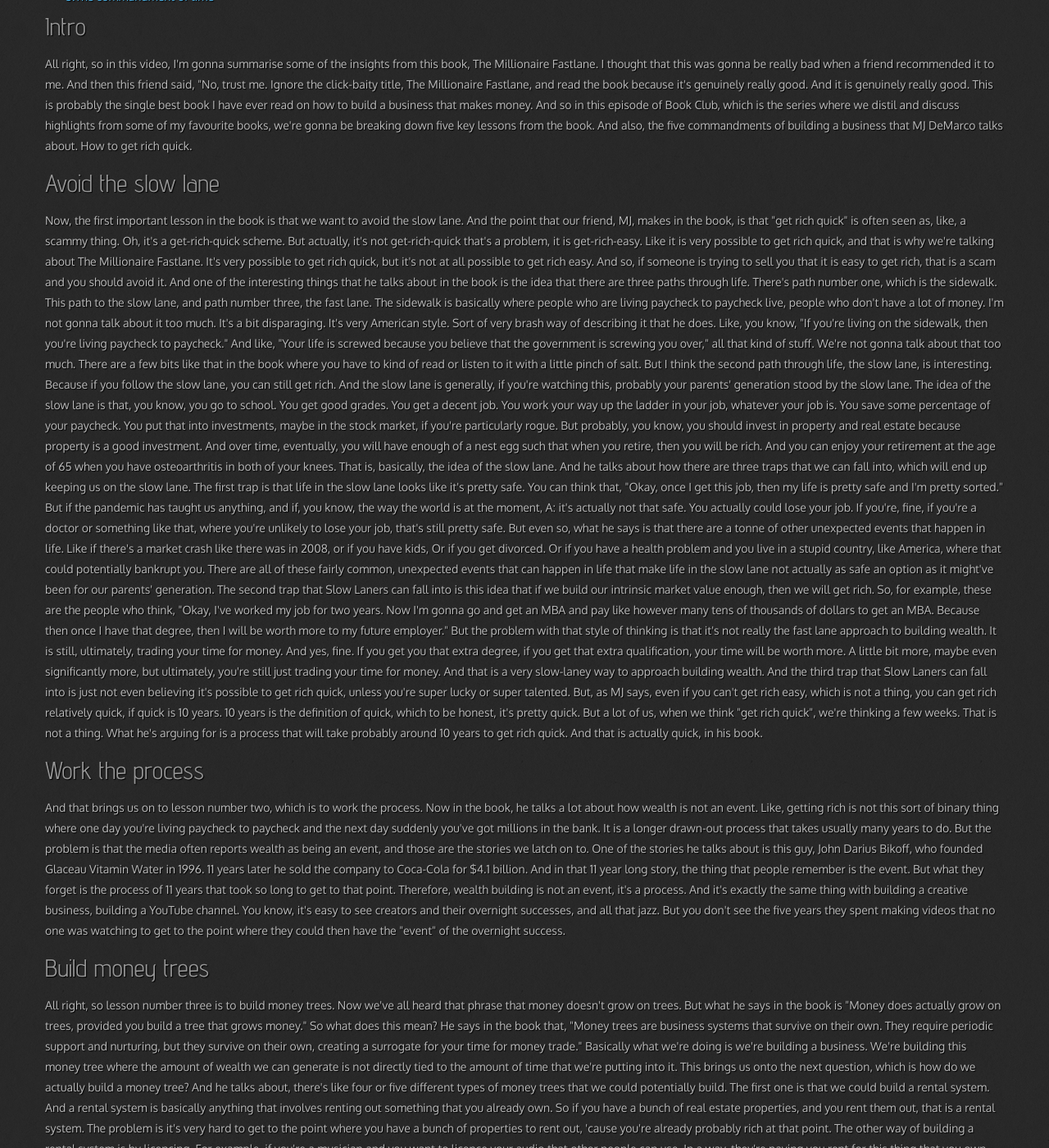
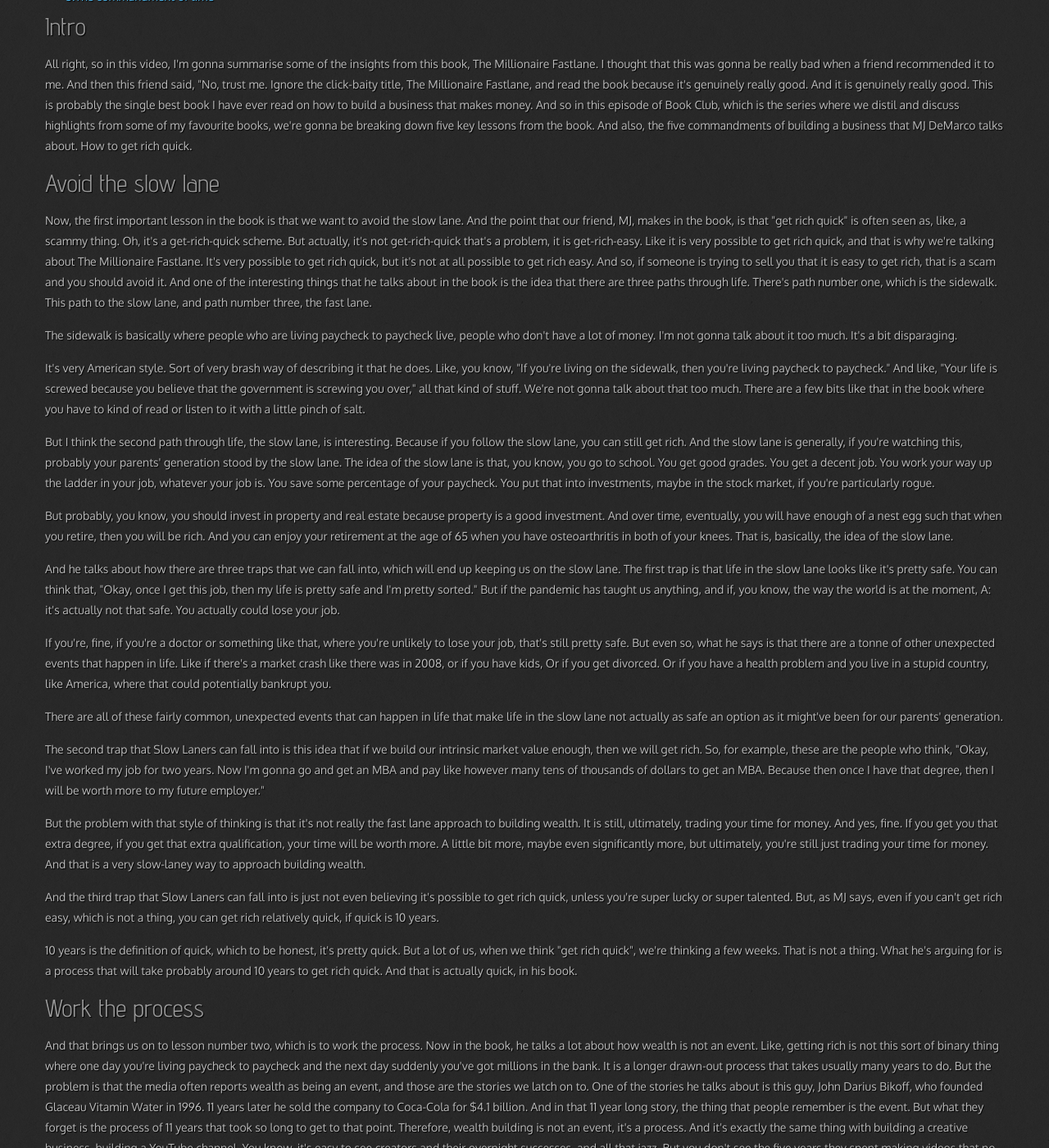
Before and after one commit to 0--key/0--key.github.io, a Jekyll site: the page built from _posts/2022-02-11-making-money.html, in a window 1280 px wide and 1400 px high, scrolled down 374 px. Shown: the whole window at 82% size. Built offline with Jekyll 4.4.1, drawn with Linux system fonts in a browser that asks for light colours; nearby versions of some CDN libraries.

Commit message:
Further purification

```diff
--- a/_posts/2022-02-11-making-money.html
+++ b/_posts/2022-02-11-making-money.html
@@ -62,63 +62,100 @@
 And one of the interesting things that he talks about in the book is
 the idea that there are three paths through life.  There's path number
 one, which is the sidewalk.  This path to the slow lane, and path
-number three, the fast lane.  The sidewalk is basically where people
-who are living paycheck to paycheck live, people who don't have a lot
-of money.  I'm not gonna talk about it too much.  It's a bit
-disparaging.  It's very American style.  Sort of very brash way of
-describing it that he does.  Like, you know, "If you're living on the
-sidewalk, then you're living paycheck to paycheck."  And like, "Your
-life is screwed because you believe that the government is screwing
-you over," all that kind of stuff.  We're not gonna talk about that
-too much.  There are a few bits like that in the book where you have
-to kind of read or listen to it with a little pinch of salt.  But I
-think the second path through life, the slow lane, is interesting.
-Because if you follow the slow lane, you can still get rich.  And the
-slow lane is generally, if you're watching this, probably your
-parents' generation stood by the slow lane.  The idea of the slow lane
-is that, you know, you go to school.  You get good grades. You get a
-decent job.  You work your way up the ladder in your job, whatever
-your job is.  You save some percentage of your paycheck.  You put that
-into investments, maybe in the stock market, if you're particularly
-rogue.  But probably, you know, you should invest in property and real
-estate because property is a good investment.  And over time,
-eventually, you will have enough of a nest egg such that when you
-retire, then you will be rich.  And you can enjoy your retirement at
-the age of 65 when you have osteoarthritis in both of your knees.
-That is, basically, the idea of the slow lane.  And he talks about how
-there are three traps that we can fall into, which will end up keeping
-us on the slow lane.  The first trap is that life in the slow lane
-looks like it's pretty safe.  You can think that, "Okay, once I get
-this job, then my life is pretty safe and I'm pretty sorted."  But if
-the pandemic has taught us anything, and if, you know, the way the
-world is at the moment, A: it's actually not that safe.  You actually
-could lose your job.  If you're, fine, if you're a doctor or something
-like that, where you're unlikely to lose your job, that's still pretty
-safe.  But even so, what he says is that there are a tonne of other
-unexpected events that happen in life.  Like if there's a market crash
-like there was in 2008, or if you have kids, Or if you get divorced.
-Or if you have a health problem and you live in a stupid country, like
-America, where that could potentially bankrupt you.  There are all of
-these fairly common, unexpected events that can happen in life that
-make life in the slow lane not actually as safe an option as it
-might've been for our parents' generation.  The second trap that Slow
-Laners can fall into is this idea that if we build our intrinsic
-market value enough, then we will get rich.  So, for example, these
-are the people who think, "Okay, I've worked my job for two years.
-Now I'm gonna go and get an MBA and pay like however many tens of
-thousands of dollars to get an MBA.  Because then once I have that
-degree, then I will be worth more to my future employer."  But the
-problem with that style of thinking is that it's not really the fast
-lane approach to building wealth.  It is still, ultimately, trading
-your time for money.  And yes, fine.  If you get you that extra
-degree, if you get that extra qualification, your time will be worth
-more.  A little bit more, maybe even significantly more, but
+number three, the fast lane.
+</p>
+
+<p>
+The sidewalk is basically where people who are living paycheck to
+paycheck live, people who don't have a lot of money.  I'm not gonna
+talk about it too much.  It's a bit disparaging.
+</p>
+
+<p>
+It's very American style.  Sort of very brash way of describing it
+that he does.  Like, you know, "If you're living on the sidewalk, then
+you're living paycheck to paycheck."  And like, "Your life is screwed
+because you believe that the government is screwing you over," all
+that kind of stuff.  We're not gonna talk about that too much.  There
+are a few bits like that in the book where you have to kind of read or
+listen to it with a little pinch of salt.
+</p>
+
+<p>
+But I think the second path through life, the slow lane, is
+interesting.  Because if you follow the slow lane, you can still get
+rich.  And the slow lane is generally, if you're watching this,
+probably your parents' generation stood by the slow lane.  The idea of
+the slow lane is that, you know, you go to school.  You get good
+grades. You get a decent job.  You work your way up the ladder in your
+job, whatever your job is.  You save some percentage of your paycheck.
+You put that into investments, maybe in the stock market, if you're
+particularly rogue.
+</p>
+
+<p>
+But probably, you know, you should invest in property and real estate
+because property is a good investment.  And over time, eventually, you
+will have enough of a nest egg such that when you retire, then you
+will be rich.  And you can enjoy your retirement at the age of 65 when
+you have osteoarthritis in both of your knees.  That is, basically,
+the idea of the slow lane.
+</p>
+
+<p>
+And he talks about how there are three traps that we can fall into,
+which will end up keeping us on the slow lane.  The first trap is that
+life in the slow lane looks like it's pretty safe.  You can think
+that, "Okay, once I get this job, then my life is pretty safe and I'm
+pretty sorted."  But if the pandemic has taught us anything, and if,
+you know, the way the world is at the moment, A: it's actually not
+that safe.  You actually could lose your job.
+</p>
+
+<p>
+If you're, fine, if you're a doctor or something like that, where
+you're unlikely to lose your job, that's still pretty safe.  But even
+so, what he says is that there are a tonne of other unexpected events
+that happen in life.  Like if there's a market crash like there was in
+2008, or if you have kids, Or if you get divorced.  Or if you have a
+health problem and you live in a stupid country, like America, where
+that could potentially bankrupt you.
+</p>
+
+<p>
+There are all of these fairly common, unexpected events that can
+happen in life that make life in the slow lane not actually as safe an
+option as it might've been for our parents' generation.
+</p>
+
+<p>
+The second trap that Slow Laners can fall into is this idea that if we
+build our intrinsic market value enough, then we will get rich.  So,
+for example, these are the people who think, "Okay, I've worked my job
+for two years.  Now I'm gonna go and get an MBA and pay like however
+many tens of thousands of dollars to get an MBA.  Because then once I
+have that degree, then I will be worth more to my future employer."
+</p>
+
+<p>
+But the problem with that style of thinking is that it's not really
+the fast lane approach to building wealth.  It is still, ultimately,
+trading your time for money.  And yes, fine.  If you get you that
+extra degree, if you get that extra qualification, your time will be
+worth more.  A little bit more, maybe even significantly more, but
 ultimately, you're still just trading your time for money.  And that
-is a very slow-laney way to approach building wealth.  And the third
-trap that Slow Laners can fall into is just not even believing it's
-possible to get rich quick, unless you're super lucky or super
-talented.  But, as MJ says, even if you can't get rich easy, which is
-not a thing, you can get rich relatively quick, if quick is 10 years.
+is a very slow-laney way to approach building wealth.
+</p>
+
+<p>
+And the third trap that Slow Laners can fall into is just not even
+believing it's possible to get rich quick, unless you're super lucky
+or super talented.  But, as MJ says, even if you can't get rich easy,
+which is not a thing, you can get rich relatively quick, if quick is
+10 years.
+</p>
+
+<p>
 10 years is the definition of quick, which to be honest, it's pretty
 quick.  But a lot of us, when we think "get rich quick", we're
 thinking a few weeks.  That is not a thing.  What he's arguing for is
```
